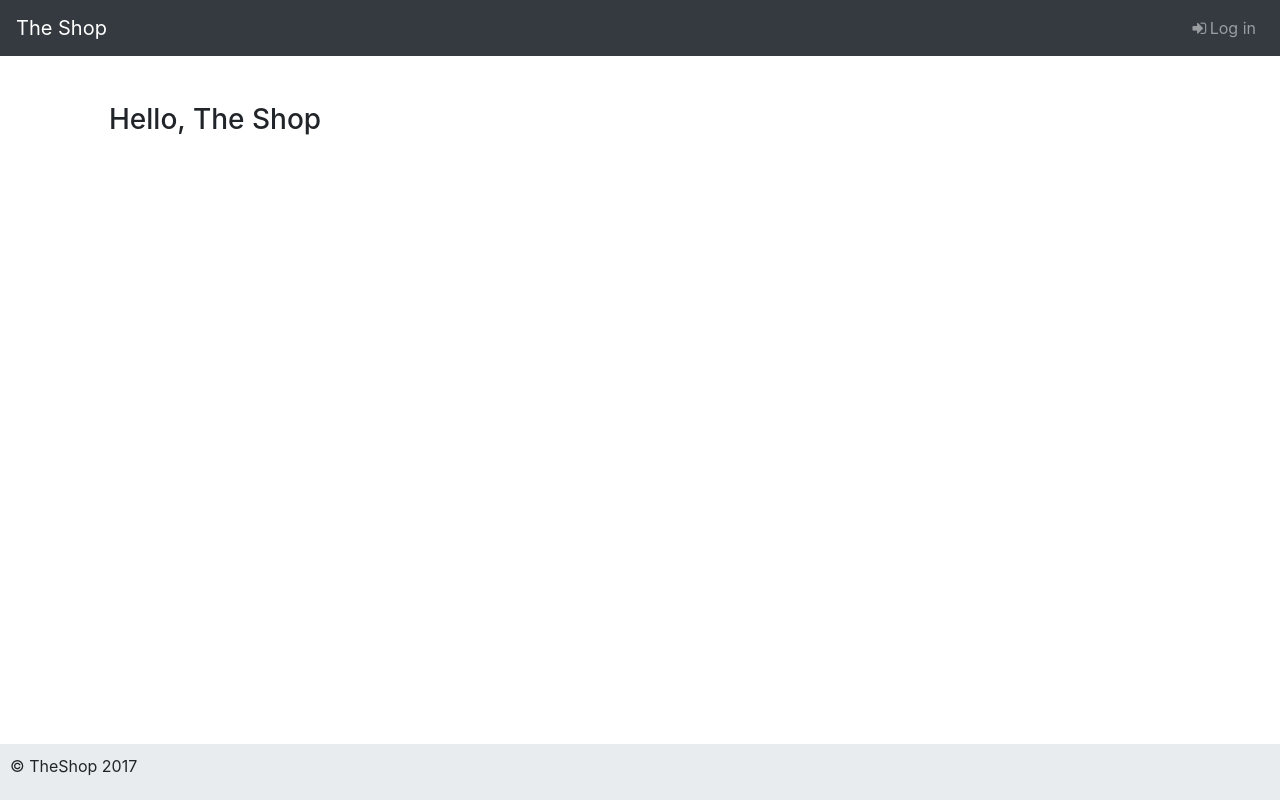
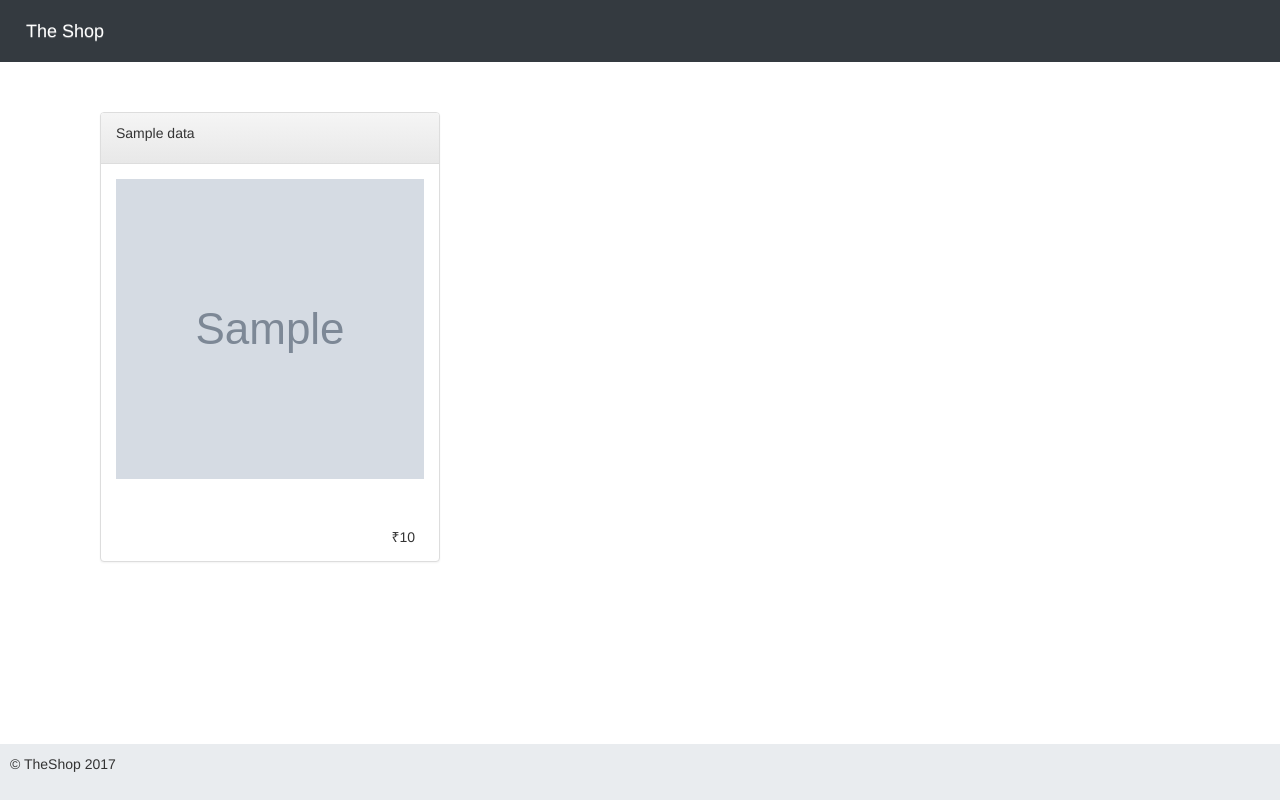
Before and after one commit to icooker811/theshop-server, a Django app: template theshop_server/templates/pages/index.html in a window 1280 px wide. Run offline with Django 3.2, Linux system fonts and the light colour scheme; the template is opened without the code that fills it: most values are stand-ins (such as "Sample title", 1, 10 or a date in 2020); grey boxes marked "Sample" are stand-in pictures; some libraries are stand-ins or nearby versions.

Commit message:
fix style + add homepage

```diff
--- a/theshop_server/pages/views.py
+++ b/theshop_server/pages/views.py
@@ -3,6 +3,9 @@ from __future__ import unicode_literals
 
 from django.shortcuts import render
 
+from products.models import Product
+
 
 def homepage(request):
-    return render(request, 'pages/index.html', {'user': request.user})
+    products = Product.objects.all()[:9]
+    return render(request, 'pages/index.html', {'user': request.user, 'products': products})
--- a/theshop_server/products/models.py
+++ b/theshop_server/products/models.py
@@ -36,6 +36,10 @@ class Product(Document):
         for product_specification in product_specifications['product_specification']:
             special[product_specification['key'] if product_specification.get('key') else product_specification['value']] = \
                 product_specification['value']
+        first_image = json.loads(_data['image'])
+        if first_image:
+            first_image = first_image[0]
+            special['first_image'] = first_image
         _data.update(special)
         return _data
 
--- a/theshop_server/static/css/sb-admin.css
+++ b/theshop_server/static/css/sb-admin.css
@@ -344,3 +344,9 @@ footer.sticky-footer {
 @media (min-width: 992px) {
   body.sidenav-toggled footer.sticky-footer {
     width: calc(100% - 55px); } }
+
+.price {
+    position: absolute;
+    bottom: 35px;
+    right: 40px;
+}
--- a/theshop_server/templates/base.html
+++ b/theshop_server/templates/base.html
@@ -11,13 +11,21 @@
     <title>The Shop Admin</title>
     <!-- Bootstrap core CSS-->
     <link href="{% static 'vendor/bootstrap/css/bootstrap.min.css' %}" rel="stylesheet">
+    <!-- Optional theme -->
+    <link rel="stylesheet" href="https://maxcdn.bootstrapcdn.com/bootstrap/3.3.7/css/bootstrap.min.css" integrity="sha384-BVYiiSIFeK1dGmJRAkycuHAHRg32OmUcww7on3RYdg4Va+PmSTsz/K68vbdEjh4u" crossorigin="anonymous">
+    <link rel="stylesheet" href="https://maxcdn.bootstrapcdn.com/bootstrap/3.3.7/css/bootstrap-theme.min.css" integrity="sha384-rHyoN1iRsVXV4nD0JutlnGaslCJuC7uwjduW9SVrLvRYooPp2bWYgmgJQIXwl/Sp" crossorigin="anonymous">
     <!-- Custom fonts for this template-->
     <link href="{% static 'vendor/font-awesome/css/font-awesome.min.css' %}" rel="stylesheet" type="text/css">
     <!-- Custom styles for this template-->
     <link href="{% static 'css/sb-admin.css' %}" rel="stylesheet">
+    <style>
+        .navbar {
+            border-radius: 0px !important;
+        }
+    </style>
 </head>
 
-<body class="fixed-nav" id="page-top">
+<body class="" id="page-top">
 
 <!-- Navigation-->
 <nav class="navbar navbar-expand-lg navbar-dark bg-dark fixed-top" id="mainNav">
@@ -28,23 +36,23 @@
         <span class="navbar-toggler-icon"></span>
     </button>
     <div class="collapse navbar-collapse" id="navbarResponsive">
-        <ul class="navbar-nav ml-auto">
-            {% if user.is_authenticated %}
-            <li class="nav-item">
-                <a class="nav-link">{{ user }}</a>
-            </li>
-            <li class="nav-item">
-                <a class="nav-link" href="{% url 'accounts:logout' %}">
-                    <i class="fa fa-fw fa-sign-out"></i>Logout</a>
-            </li>
-            {% else %}
-            <li class="nav-item">
-                <a class="nav-link" href="{% url 'accounts:login' %}">
-                    <i class="fa fa-fw fa-sign-in"></i>Log in</a>
-            </li>
+        <!--<ul class="navbar-nav ml-auto">-->
+            <!--{% if user.is_authenticated %}-->
+            <!--<li class="nav-item">-->
+                <!--<a class="nav-link">{{ user }}</a>-->
+            <!--</li>-->
+            <!--<li class="nav-item">-->
+                <!--<a class="nav-link" href="{% url 'accounts:logout' %}">-->
+                    <!--<i class="fa fa-fw fa-sign-out"></i>Logout</a>-->
+            <!--</li>-->
+            <!--{% else %}-->
+            <!--<li class="nav-item">-->
+                <!--<a class="nav-link" href="{% url 'accounts:login' %}">-->
+                    <!--<i class="fa fa-fw fa-sign-in"></i>Log in</a>-->
+            <!--</li>-->
 
-            {% endif %}
-        </ul>
+            <!--{% endif %}-->
+        <!--</ul>-->
     </div>
 </nav>
 
--- a/theshop_server/templates/pages/index.html
+++ b/theshop_server/templates/pages/index.html
@@ -2,7 +2,21 @@
 
 {% block content %}
 <div>
-    <h3> Hello, The Shop </h3>
+    <div class="row">
+        {% for product in products %}
+        <div class="col-sm-4">
+            <div class="panel panel-default" style="height: 450px">
+                <div class="panel-heading"><p>{{ product.data.product_name }}</p></div>
+                <div class="panel-body">
+                    <img style="width: 100%; height: 300px" src="{{ product.data.first_image }}"/>
+                    <div class="price">₹{{ product.data.discounted_price }}</div>
+                </div>
+            </div>
+        </div>
+        {% endfor %}
+        <div class="col-sm-12" style="width: 100%; margin-top: 20px"></div>
+    </div>
+
 </div>
 
 
```
